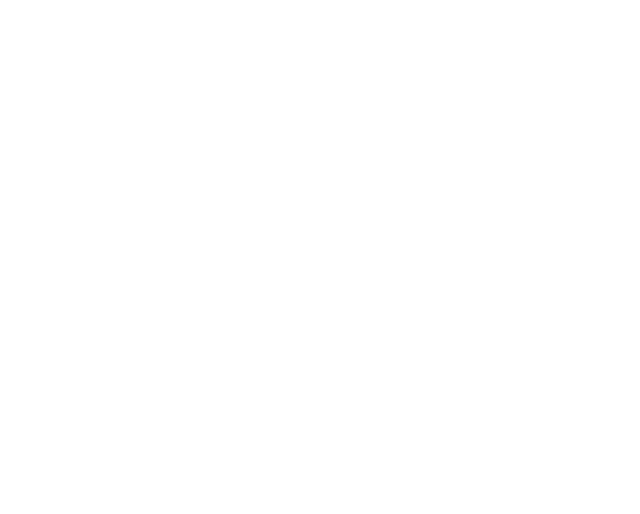
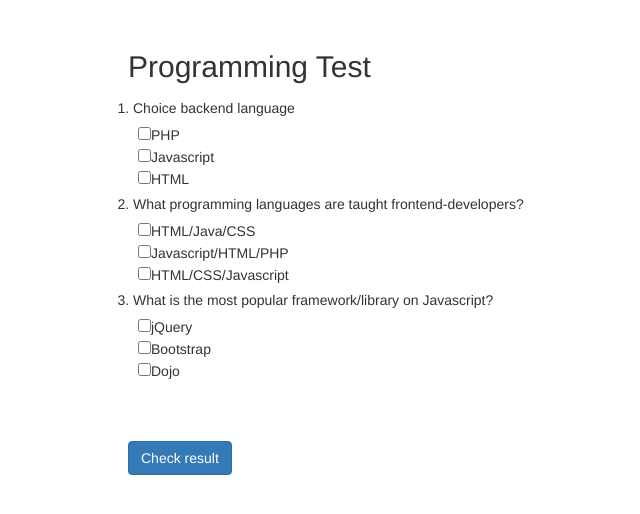
Before and after one commit to andreusfreeman/homework_JS, a plain HTML site: page hw_13-14/index.html in a window 1280 px wide. Shown: the whole page, without its empty margins (192-832 px from the left). Drawn offline with nearby package versions, Linux system fonts and the light colour scheme.

Commit message:
done fours item

```diff
--- a/hw_13-14/css/style.css
+++ b/hw_13-14/css/style.css
@@ -1,4 +1,23 @@
-/** {
+* {
   padding: 0;
   margin: 0;
-}*/
+}
+.template-simple {
+ width: 50%;
+ margin: 0 auto;
+ margin-top: 50px;
+}
+.button-check {
+  width: 50%;
+  margin: 0 auto;
+  margin-top: 50px;
+}
+.questions {
+  padding: 5px;
+}
+.answers {
+  padding: 5px;
+}
+.answers li {
+  list-style: none;
+}
--- a/hw_13-14/index.html
+++ b/hw_13-14/index.html
@@ -6,10 +6,32 @@
     <link rel="stylesheet" href="css/style.css">
     <script src="https://ajax.googleapis.com/ajax/libs/jquery/1.12.2/jquery.min.js"></script>
     <script src="https://cdn.jsdelivr.net/lodash/4.12.0/lodash.min.js"></script>
+    <link rel="stylesheet" href="https://maxcdn.bootstrapcdn.com/bootstrap/3.3.6/css/bootstrap.min.css" integrity="sha384-1q8mTJOASx8j1Au+a5WDVnPi2lkFfwwEAa8hDDdjZlpLegxhjVME1fgjWPGmkzs7" crossorigin="anonymous">
     <script src="js/script.js"></script>
     <script src="js/template_script.js"></script>
   </head>
   <body>
+    <script type='text/html' id='easy-tmpl'>
+      <ol class="questions">
+        <% for (var x in questions) {
+          if (typeof questions[x] == 'string'){%>
+              <li><%= questions[x] %></li>
+            <%} else { %>
+              <ul class="answers">
+              <% for (var i = 0; i < questions[x].length; i++){%>
+                <li><input type="checkbox"><%= questions[x][i][0]%></li>
+            <% } %>
+            </ul>
+           <% }
+          }%>
+      </ol>
+    </script>
+    <div class="template-simple">
+      <h2>Programming Test</h2>
+    </div>
+    <div class="button-check">
+      <button class="btn btn-primary" onclick="checkResult()">Check result</button>
+    </div>
 
   </body>
 </html>
--- a/hw_13-14/js/script.js
+++ b/hw_13-14/js/script.js
@@ -1,3 +1,4 @@
+'use strict'
 var questions = {
   firstQuestion: 'Choice backend language',
   firstVariant: [
@@ -5,7 +6,7 @@ var questions = {
   ],
   secondQuestion: 'What programming languages are taught frontend-developers?',
   secondVariant: [
-    [ 'HTML/Java/CSS', false], ['Javascript/HTML/PHP', false], ['HTML/CSS/Javascript', false]
+    [ 'HTML/Java/CSS', false], ['Javascript/HTML/PHP', false], ['HTML/CSS/Javascript', true]
   ],
   thirdQuestion: 'What is the most popular framework/library on Javascript?',
   thirdVariant: [
@@ -13,3 +14,37 @@ var questions = {
   ]
 }
 localStorage.setItem('test', JSON.stringify(questions));
+var data = JSON.parse(localStorage.getItem('test'));
+
+$(function(){
+  var html = $('#easy-tmpl').html()
+  var content = tmpl(html, data);
+  $('.template-simple').append(content);
+});
+function checkResult(){
+  var rightAnswer = [];
+  for (var answ in data){
+    if (typeof data[answ] == 'object') {
+      for (var i = 0; i < data[answ].length; i++) {
+        rightAnswer.push(data[answ][i][1]);
+      }
+    }
+  }
+  var flag = false;
+  var a = document.getElementsByTagName('input');
+  for ( var i = 0; i < a.length; i++){
+    if (a[i].checked) {
+      if (rightAnswer[i]) {
+        flag = true;
+      } else {
+        break;
+      }
+    }
+  }
+  if (flag) {
+    console.log('OK');
+  }
+  else {
+    console.log('bad result!');
+  }
+}
```
